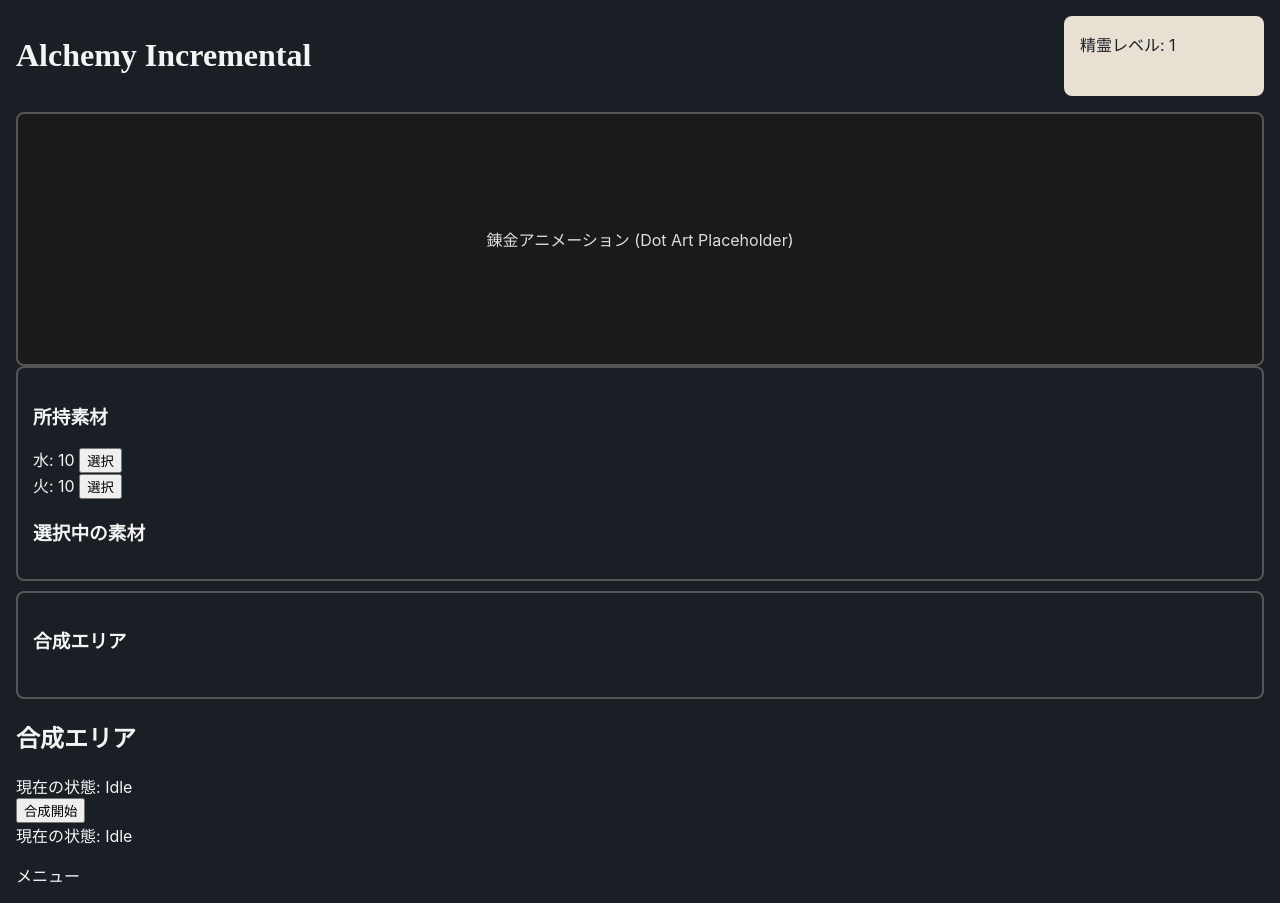
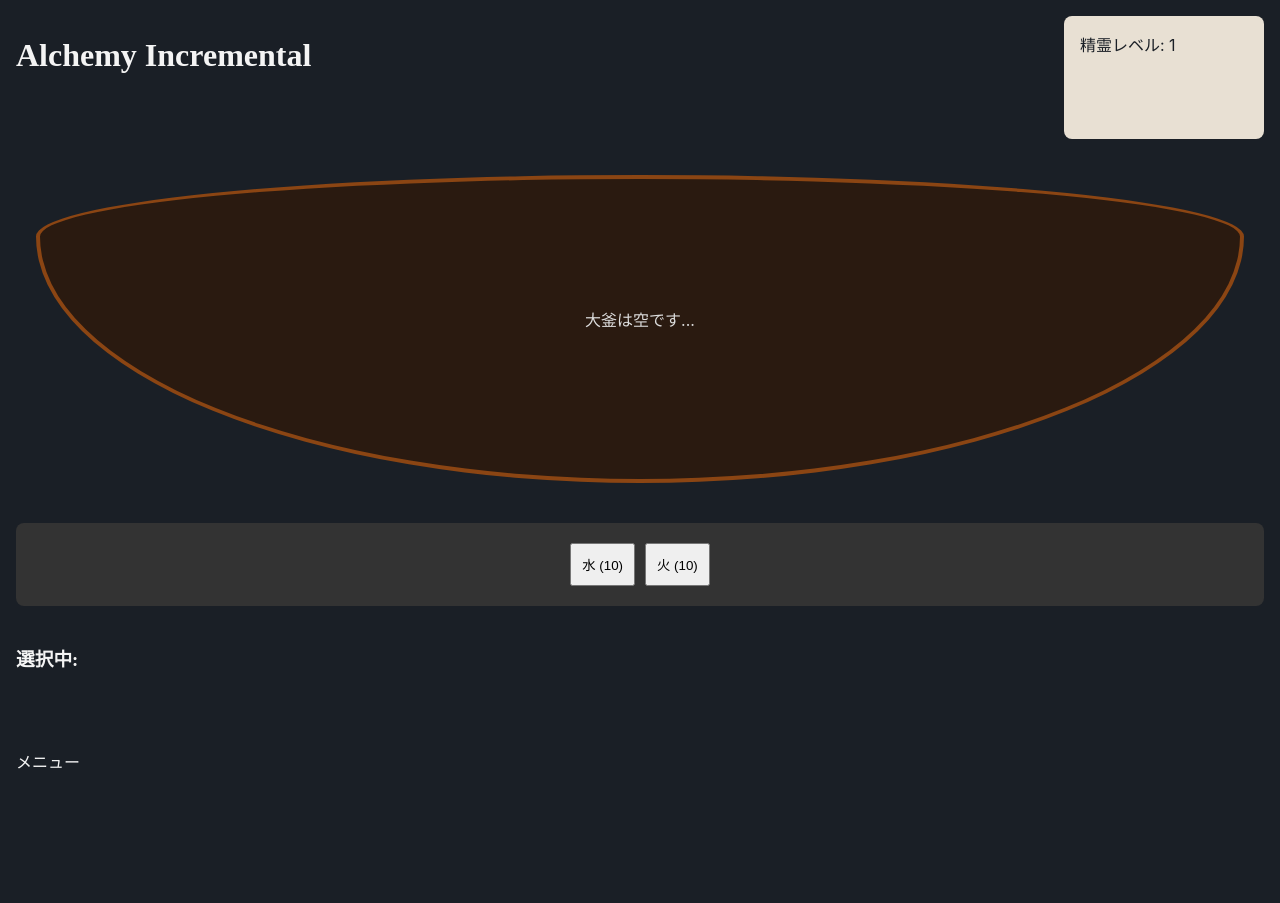
Before and after one commit to YuMurata/alchemy-incremental, a React (Vite) app: page / in a window 1280 px wide. After the commit the page ends 832 px from the top, so only its background shows below. Built offline with nearby package versions, Linux system fonts and the light colour scheme.

Commit message:
feat: implement cauldron layout and quick material panel

```diff
--- a/src/ui/App.tsx
+++ b/src/ui/App.tsx
@@ -5,44 +5,51 @@ import Mixer from './components/Mixer';
 import AlchemyAnimation from './components/AlchemyAnimation';
 import { InventoryPanel } from './components/InventoryPanel';
 
-const App: React.FC = () => {
+import React, { useState } from 'react';
+import { GameProvider, useGameStore } from './hooks/useGameStore';
+import { GameLayout } from './components/GameLayout';
+import Mixer from './components/Mixer';
+import { CauldronArea } from './components/CauldronArea';
+import { QuickMaterialPanel } from './components/QuickMaterialPanel';
+
+const AppContent: React.FC = () => {
+  const { state } = useGameStore();
   const [selectedMaterials, setSelectedMaterials] = useState<string[]>([]);
 
   const addMaterial = (name: string) => {
     setSelectedMaterials(prev => prev.length < 3 ? [...prev, name] : prev);
   };
 
-  const removeMaterial = (index: number) => {
-    setSelectedMaterials(prev => prev.filter((_, i) => i !== index));
+  const synthesize = () => {
+    console.log('合成実行:', selectedMaterials);
+    setSelectedMaterials([]);
   };
 
   return (
-    <GameProvider>
     <GameLayout
       children={{
         header: <h1>Alchemy Incremental</h1>,
         spiritPanel: <div>精霊レベル: 1</div>,
         main: (
-            <>
-              <AlchemyAnimation />
-              <InventoryPanel onAddMaterial={addMaterial} onRemoveMaterial={removeMaterial} selectedMaterials={selectedMaterials} />
-              <div className="synthesis-area" style={{ border: '2px solid #555', padding: '15px', borderRadius: '8px', marginTop: '10px' }}>
-                <h3>合成エリア</h3>
-                <div style={{ display: 'flex', gap: '10px', margin: '10px 0' }}>
-                  {selectedMaterials.map((m, i) => (
-                    <span key={i} style={{ padding: '5px 10px', background: '#333', borderRadius: '4px' }}>{m}</span>
-                  ))}
+          <div style={{ display: 'grid', gridTemplateAreas: '"anim" "mats"', gap: '20px' }}>
+            <CauldronArea selectedMaterials={selectedMaterials} onSynthesize={synthesize} />
+            <QuickMaterialPanel items={state.items} onAddMaterial={addMaterial} />
+            <div className="synthesis-status">
+              <h3>選択中:</h3>
+              {selectedMaterials.map((m, i) => <span key={i}>{m} <button onClick={() => setSelectedMaterials(prev => prev.filter((_, idx) => idx !== i))}>解除</button></span>)}
             </div>
-                {selectedMaterials.length > 0 && <button>合成開始</button>}
           </div>
-              <Mixer />
-            </>
         ),
         footer: <div>メニュー</div>,
       }}
     />
-    </GameProvider>
   );
 };
 
+const App: React.FC = () => (
+  <GameProvider>
+    <AppContent />
+  </GameProvider>
+);
+
 export default App;
--- /dev/null
+++ b/src/ui/components/CauldronArea.tsx
@@ -0,0 +1,43 @@
+import React from 'react';
+
+// 中央エリア：釜エリア（アニメーション＋合成ボタン）
+export const CauldronArea: React.FC<{ selectedMaterials: string[], onSynthesize: () => void }> = ({ selectedMaterials, onSynthesize }) => {
+  return (
+    <div className="cauldron-area" style={{
+      gridArea: 'anim',
+      border: '4px solid #8b4513',
+      height: '300px',
+      display: 'flex',
+      flexDirection: 'column',
+      alignItems: 'center',
+      justifyContent: 'center',
+      backgroundColor: '#2a1a10',
+      borderRadius: '50% 50% 50% 50% / 20% 20% 80% 80%', // 釜のような形
+      color: '#ddd',
+      margin: '20px'
+    }}>
+      <div style={{ marginBottom: '20px' }}>
+        {selectedMaterials.length > 0 ? (
+          <div style={{ display: 'flex', gap: '10px' }}>
+            {selectedMaterials.map((m, i) => (
+              <span key={i} style={{ padding: '8px 15px', background: '#5d3a1a', borderRadius: '50%', border: '1px solid #d4af37' }}>
+                {m}
+              </span>
+            ))}
+          </div>
+        ) : (
+          <p>大釜は空です...</p>
+        )}
+      </div>
+
+      {selectedMaterials.length > 0 && (
+        <button
+          onClick={onSynthesize}
+          style={{ padding: '15px 30px', cursor: 'pointer', backgroundColor: '#d4af37', color: '#000', border: 'none', borderRadius: '4px', fontWeight: 'bold' }}
+        >
+          合成開始
+        </button>
+      )}
+    </div>
+  );
+};
--- /dev/null
+++ b/src/ui/components/QuickMaterialPanel.tsx
@@ -0,0 +1,24 @@
+import React from 'react';
+
+export const QuickMaterialPanel: React.FC<{
+  onAddMaterial: (name: string) => void,
+  items: Record<string, number>
+}> = ({ onAddMaterial, items }) => {
+  return (
+    <div className="quick-material-panel" style={{
+      gridArea: 'mats',
+      display: 'flex',
+      justifyContent: 'center',
+      gap: '10px',
+      padding: '20px',
+      backgroundColor: '#333',
+      borderRadius: '8px'
+    }}>
+      {Object.entries(items).map(([name, count]) => (
+        <button key={name} onClick={() => onAddMaterial(name)} style={{ padding: '10px' }}>
+          {name} ({count})
+        </button>
+      ))}
+    </div>
+  );
+};
```
Also changed, not shown: 1 other file (tests, documents, lock files or other folders). Lines whose indentation alone changed are shown as unchanged.
